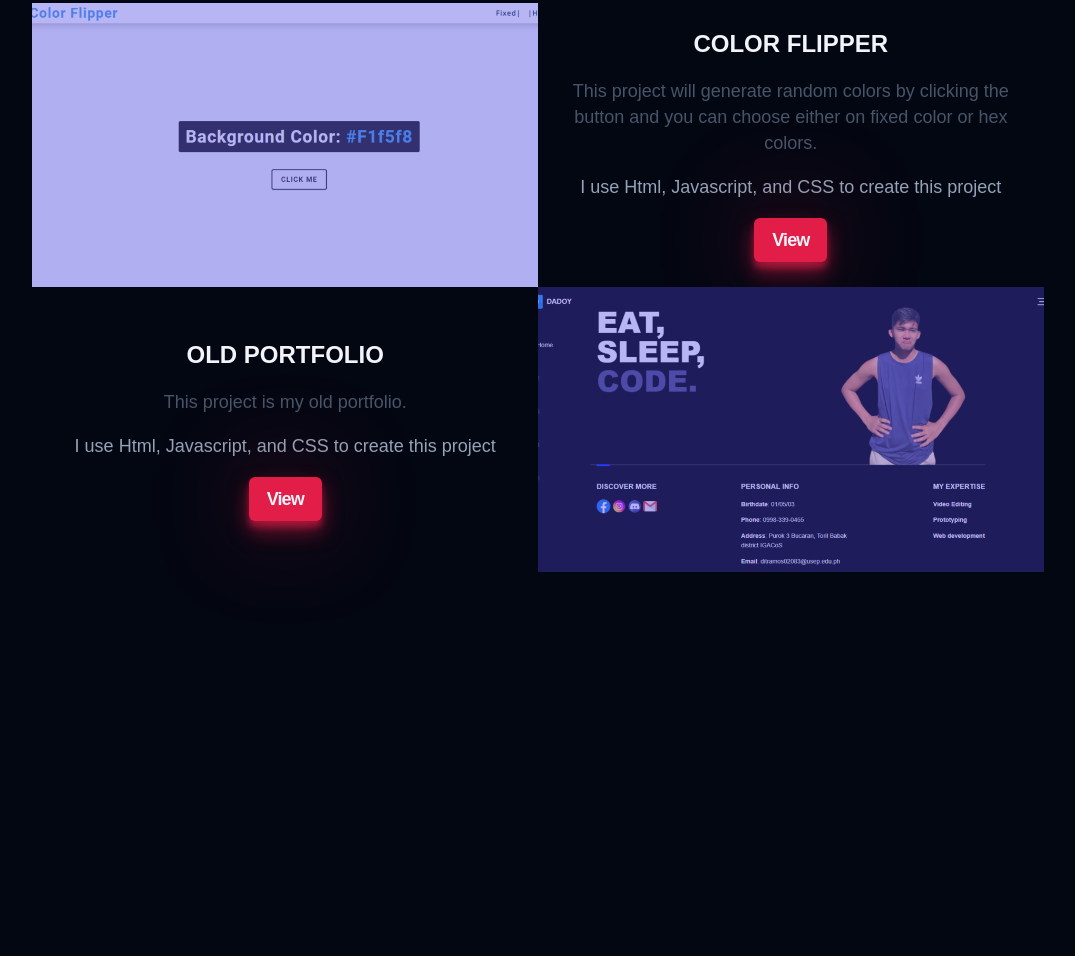
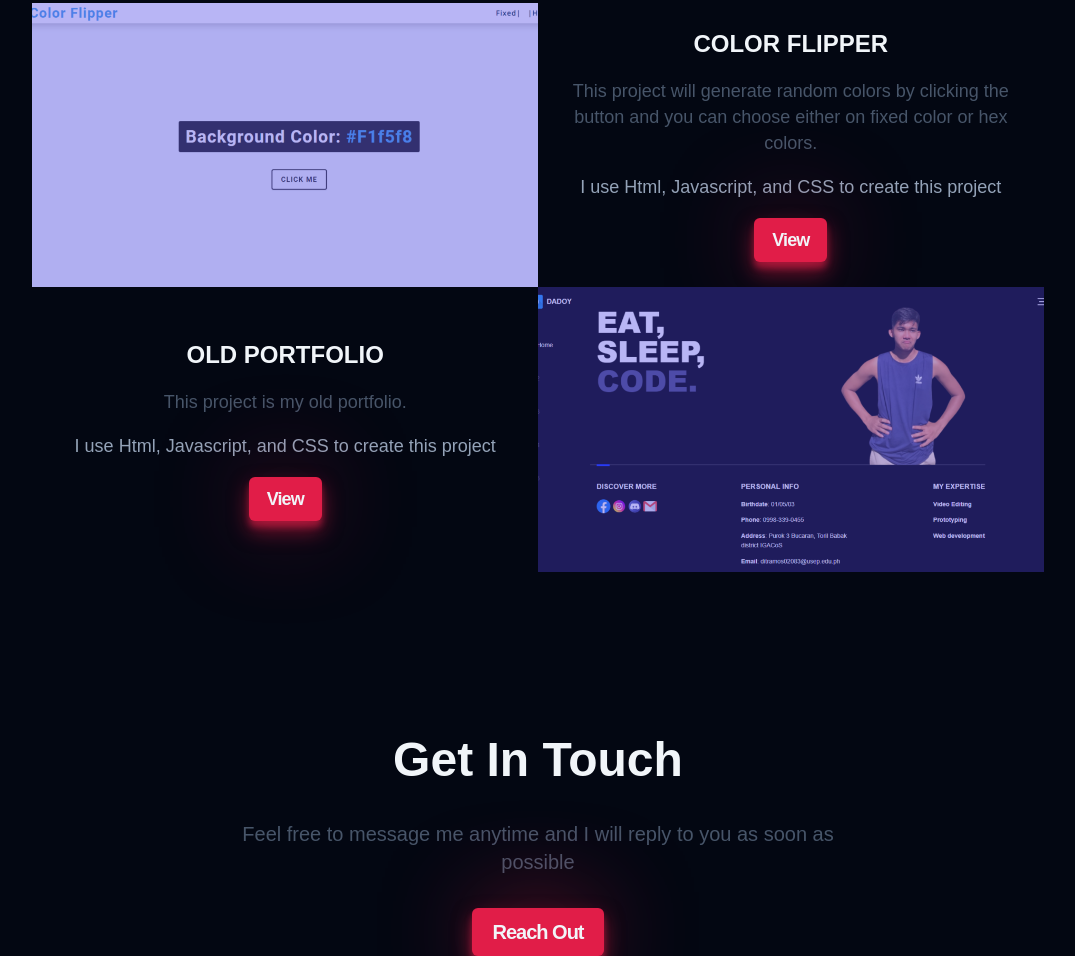
Before and after one commit to thedoynewton/My-portfolio, a website built with Vite: page index.html in a window 1280 px wide. Shown: the part 3673-4629 px from the top of the page, without its empty margins (102-1177 px from the left). Before the commit the page ends 4405 px from the top, so only its background shows below. Built offline with nearby package versions, Linux system fonts and the light colour scheme; a web font is replaced by a local one.

Commit message:
add contact section

```diff
--- a/index.html
+++ b/index.html
@@ -190,7 +190,14 @@
         </div> -->
       </div>
     </section>
-    <section class="contact container section"></section>
+    <section class="contact container section">
+      <h2 class="contact_title">Get in Touch</h2>
+      <p class="contact_description">Feel free to message me anytime and I will reply to you as soon as possible</p>
+      <a
+      class="contact_btn btn"
+      href="mailto:diosdado.isaac.ramos@gmail.com"
+      target="_blank">Reach Out</a>
+    </section>
   </main>
   <footer></footer>
 
--- a/src/main.js
+++ b/src/main.js
@@ -5,4 +5,5 @@ import '../styles/components/hero.css';
 import '../styles/components/about.css';
 import '../styles/components/featured.css';
 import '../styles/components/project.css';
+import '../styles/components/contact.css';
 import '../styles/utils.css';
--- /dev/null
+++ b/styles/components/contact.css
@@ -0,0 +1,87 @@
+.contact {
+    display: flex;
+    flex-direction: column;
+    justify-content: center;
+    align-items: center;
+    text-align: center;
+    gap: 1rem;
+}
+
+.contact_title {
+    font-size: var(--size-2xl);
+    color: var(--clr-light);
+    text-transform: capitalize;
+}
+
+.contact_description {
+    font-size: var(--size-sm);
+    color: var(--clr-slate600);
+    max-width: 60ch;
+}
+
+.contact_btn {
+    font-size: var(--size-sm);
+}
+
+
+/* xs */
+@media (min-width: 475px){
+    .contact {
+        gap: 1.5rem;
+    }
+
+    .contact_title {
+        font-size: var(--size-3xl);
+    }
+
+    .contact_description {
+        font-size: var(--size-base);
+    }
+
+    .contact_btn {
+        font-size: var(--size-base);
+    }
+}
+
+/* sm */
+/* @media (min-width: 640px){} */
+
+/* md */
+/* @media (min-width: 768px){} */
+
+/* lg */
+@media (min-width: 1024px){
+    .contact_title {
+        font-size: var(--size-4xl);
+    }
+
+    .contact_description {
+        font-size: var(--size-lg);
+    }
+
+    .contact_btn {
+        font-size: var(--size-lg);
+    }
+}
+
+/* xl */
+@media (min-width: 1280px){
+        .contact {
+        gap: 2rem;
+    }
+
+    .contact_title {
+        font-size: var(--size-5xl);
+    }
+
+    .contact_description {
+        font-size: var(--size-xl);
+    }
+
+    .contact_btn {
+        font-size: var(--size-xl);
+    }
+}
+
+/* 2xl */
+/* @media (min-width: 1536px){} */
```
